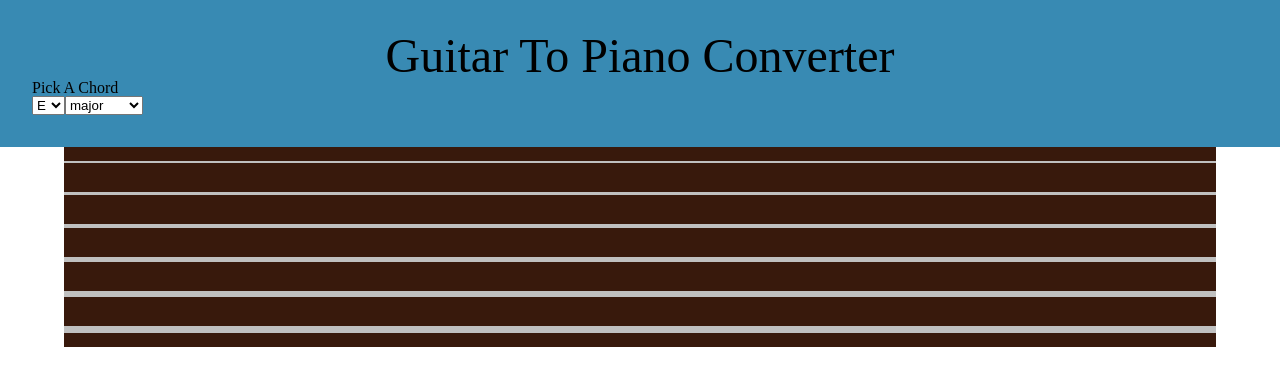
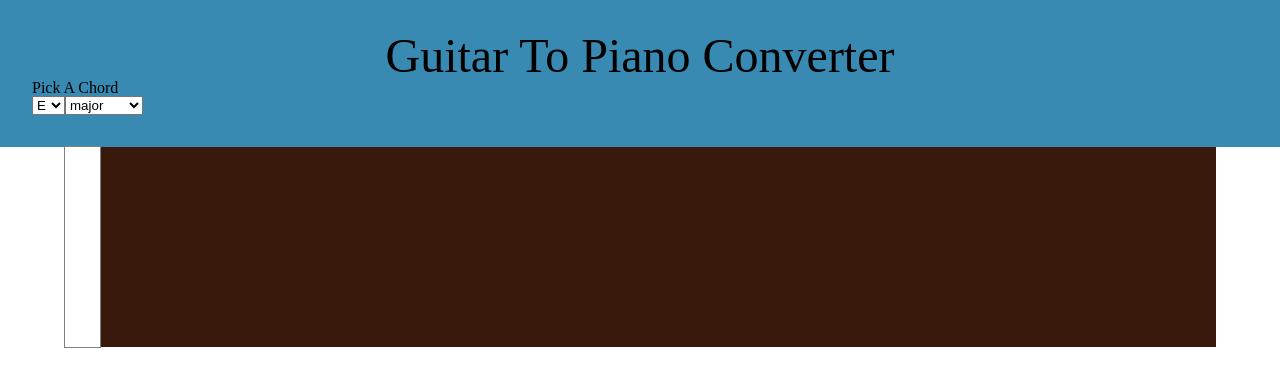
Before and after one commit to cwklausing/guitar-piano-converter, a React (Create React App) app: page / in a window 1280 px wide. Shown: the top 386 px of the page. Built offline with nearby package versions, Linux system fonts and the light colour scheme.

Commit message:
add guitar state to app, some guitar styling

```diff
--- a/src/App.css
+++ b/src/App.css
@@ -53,12 +53,23 @@ table {
 
 /* Guitar */
 .guitar-neck {
+	background-color: #38190c;
 	display: flex;
 	flex-direction: column;
 	justify-content: space-around;
-	background-color: #38190c;
+	position: relative;
 	height: 200px;
 	width: 100%;
+}
+
+.guitar-neck:before {
+	background-color: #fff;
+	border: 1px solid gray;
+	content: ' ';
+	display: block;
+	position: absolute;
+	height: 100%;
+	width: 3%;
 }
 
 .guitar-string {
--- a/src/App.js
+++ b/src/App.js
@@ -5,12 +5,28 @@ import Piano from './Piano';
 import './App.css';
 
 class App extends Component {
+	constructor() {
+		const fretNumber = 10;
+
+		super();
+		this.state = {
+			guitar: {
+				E1: Array(fretNumber).fill(null),
+				A: Array(fretNumber).fill(null),
+				D: Array(fretNumber).fill(null),
+				G: Array(fretNumber).fill(null),
+				B: Array(fretNumber).fill(null),
+				E2: Array(fretNumber).fill(null)
+			}
+		};
+	}
+
 	render() {
 		return (
 			<div className="App">
 				<Header />
 				<main className="app-main">
-					<Guitar />
+					<Guitar guitar={this.state.guitar} />
 					<Piano />
 				</main>
 			</div>
--- a/src/Guitar.js
+++ b/src/Guitar.js
@@ -1,18 +1,25 @@
 import React from 'react';
 
-function Guitar(props) {
-	return (
-		<div className="guitar">
-			<div className="guitar-neck">
-				<div className="guitar-string" />
-				<div className="guitar-string" />
-				<div className="guitar-string" />
-				<div className="guitar-string" />
-				<div className="guitar-string" />
-				<div className="guitar-string" />
+class Guitar extends React.Component {
+	renderRow(strings) {
+		return (
+			<div className="string-row">
+				<div className="fret" />
 			</div>
-		</div>
-	);
+		);
+	}
+
+	render() {
+		const strings = this.props.guitar;
+		console.log(strings);
+		return (
+			<div className="guitar">
+				<div className="guitar-neck">
+					{}
+				</div>
+			</div>
+		);
+	}
 }
 
 export default Guitar;
```
